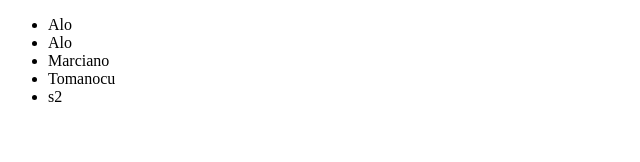
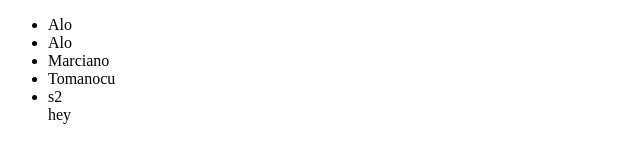
Before and after one commit to brunorezabreu/aaa, a plain HTML site: page index.html in a window 1280 px wide. Shown: the full height of the page, 0-640 px from the left. Drawn offline with Linux system fonts and the light colour scheme.

Commit message:
P R E G U I Ç A

```diff
--- a/index.html
+++ b/index.html
@@ -13,6 +13,8 @@
         <li>Marciano</li>
         <li>Tomanocu</li>
         <li>s2</li>
+        <div class="preguica">hey</div>
+        </div>
     </ul>
 </body>
 </html>
```
